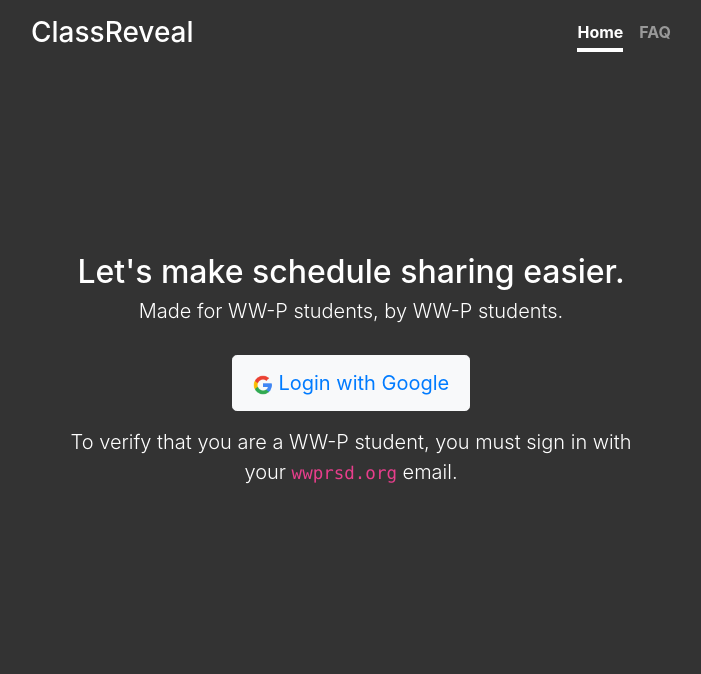
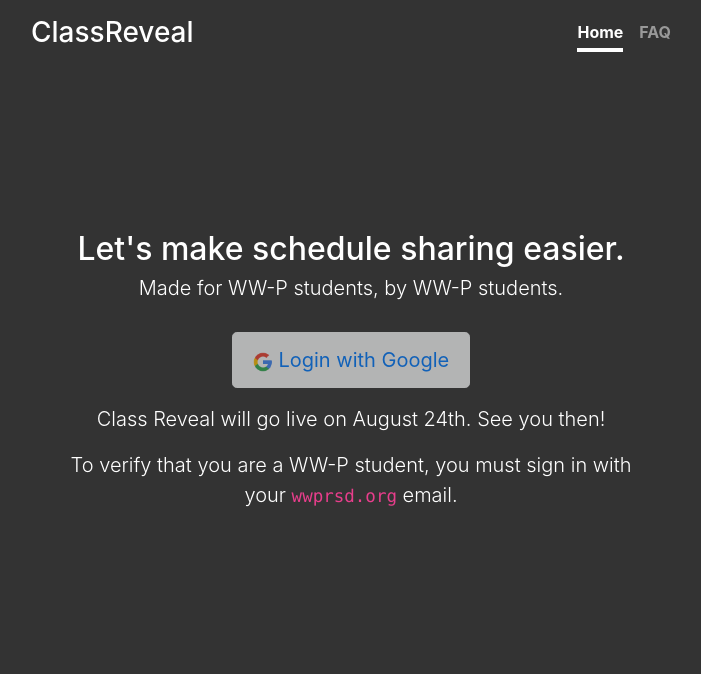
Before and after one commit to classreveal/class-reveal, a Flask app: page / in a window 1280 px wide. Shown: the top 674 px of the page, without its empty margins (289-990 px from the left). Run offline with Flask 2, Linux system fonts and the light colour scheme; some libraries are stand-ins or nearby versions.

Commit message:
Update home.html

```diff
--- a/app/templates/home.html
+++ b/app/templates/home.html
@@ -104,12 +104,14 @@
             <h3 class="lead">Made for WW-P students, by WW-P students.</h3>
             <br>
             <p class="lead">
-                <a class="btn btn-light btn-lg" href="{{ url_for('google.login') }}">
+                <a class="btn btn-light btn-lg disabled" href="{{ url_for('google.login') }}">
                     <img width="20px" alt="Google &quot;G&quot; Logo"
                         src="{{ url_for('static', filename='img/google_logo.png') }}">
                     <span class="pull-right text-primary">Login with Google</span>
                 </a>
             </p>
+                        <p class="lead">Class Reveal will go live on August 24th. See you then!</p>
+
             <p class="lead">To verify that you are a WW-P student, you must sign in with your <code>wwprsd.org</code>
                 email.</p>
         </main>
```
